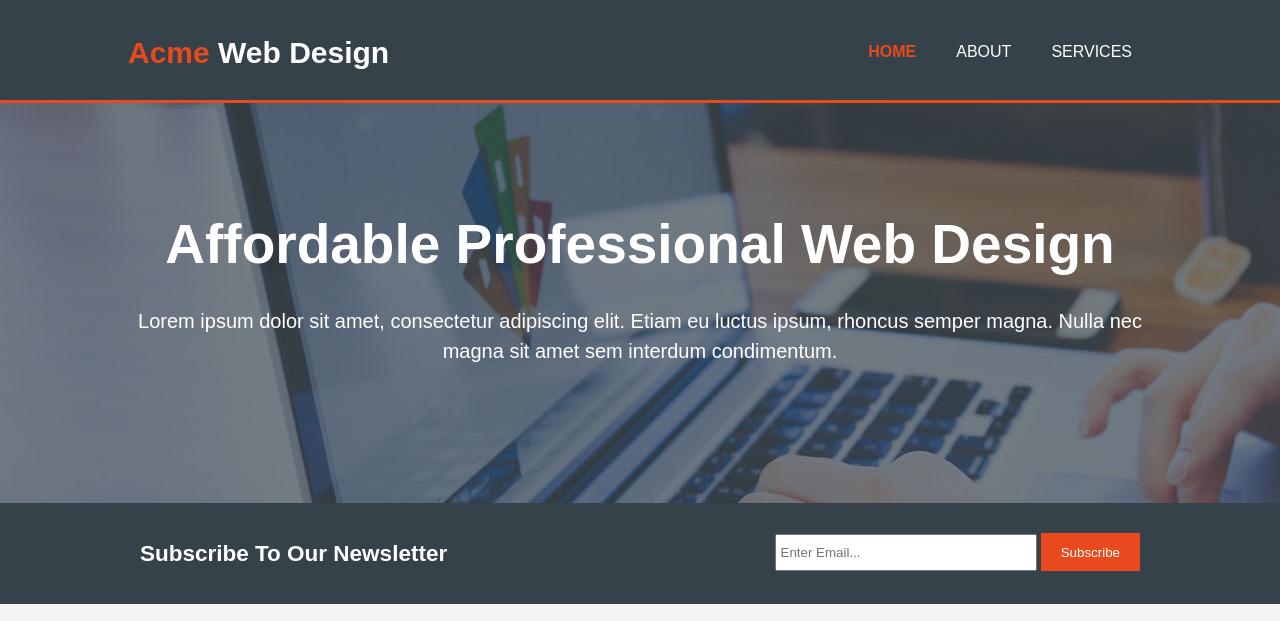
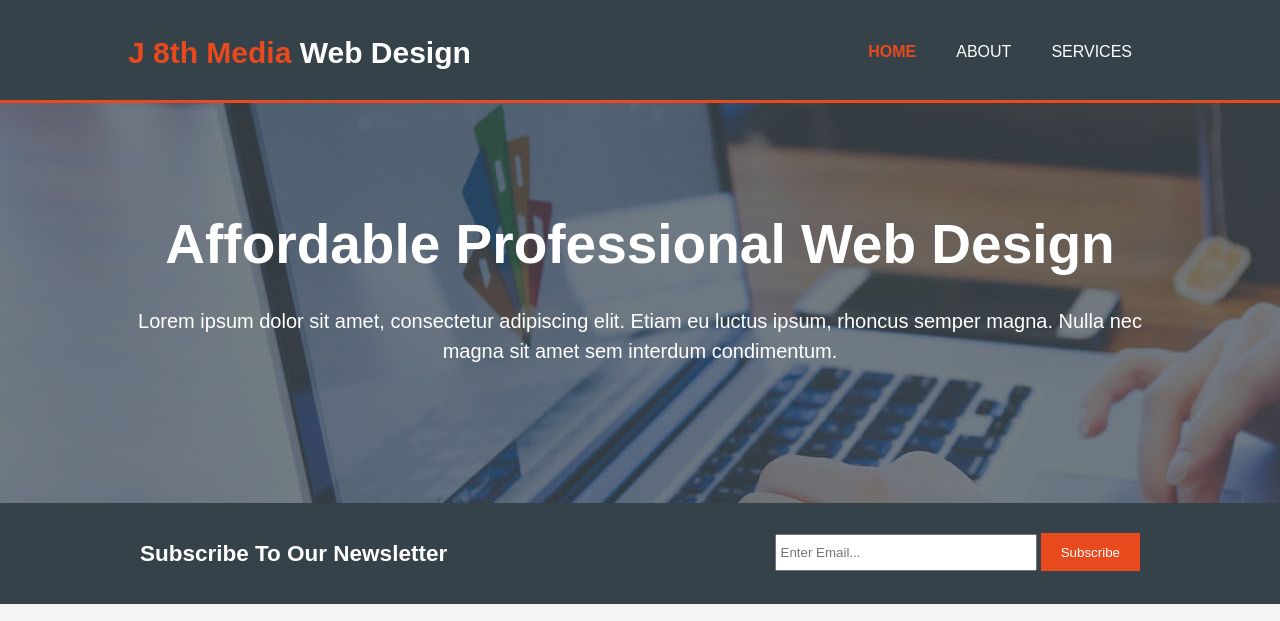
Before and after one commit to jdsmith773/acme-2, a plain HTML site: page index.html in a window 1280 px wide. Shown: the top 621 px of the page. Drawn offline with Linux system fonts and the light colour scheme.

Commit message:
updated name

```diff
--- a/index.html
+++ b/index.html
@@ -6,14 +6,14 @@
     <meta name="description" content="Affordable and professional web design">
 	  <meta name="keywords" content="web design, affordable web design, professional web design">
   	<meta name="author" content="Brad Traversy">
-    <title>Acme Web Deisgn | Welcome</title>
+    <title>J 8th Media | Welcome</title>
     <link rel="stylesheet" href="./css/style.css">
   </head>
   <body>
     <header>
       <div class="container">
         <div id="branding">
-          <h1><span class="highlight">Acme</span> Web Design</h1>
+          <h1><span class="highlight">J 8th Media</span> Web Design</h1>
         </div>
         <nav>
           <ul>
```
